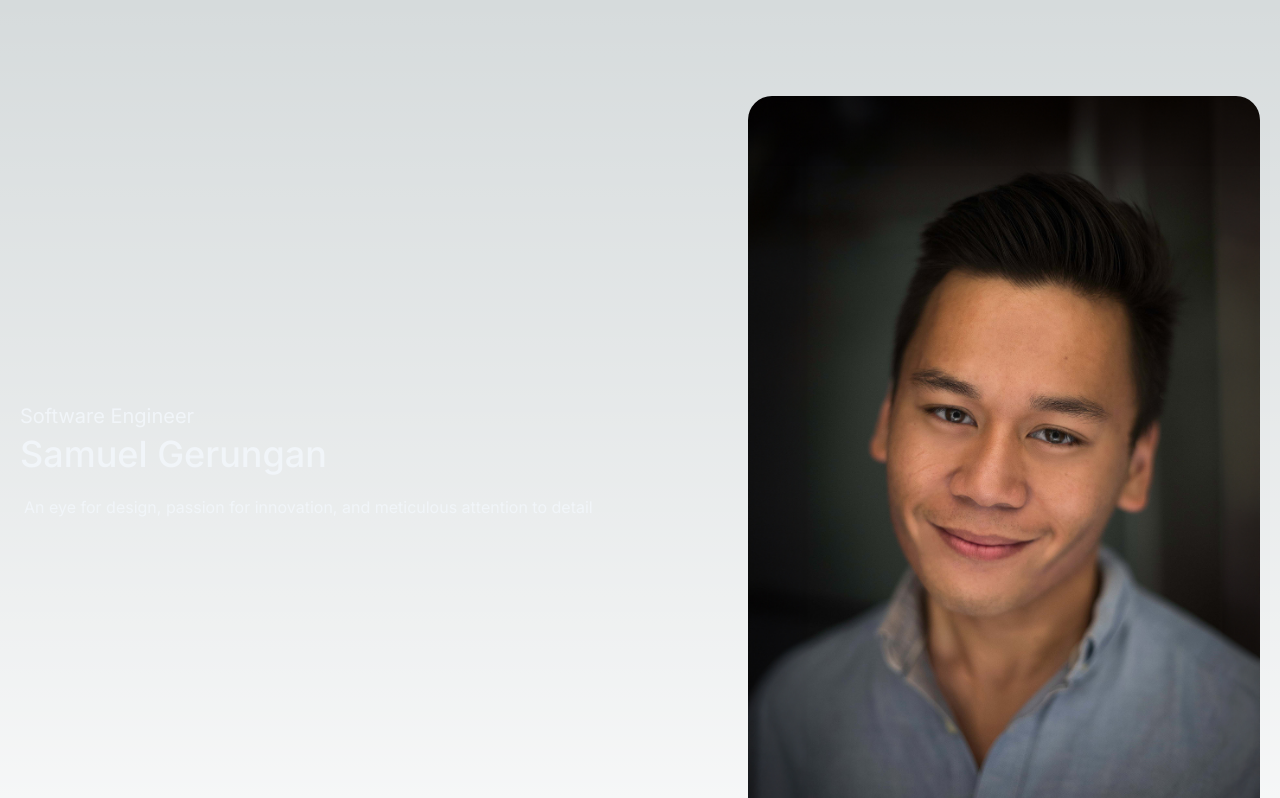
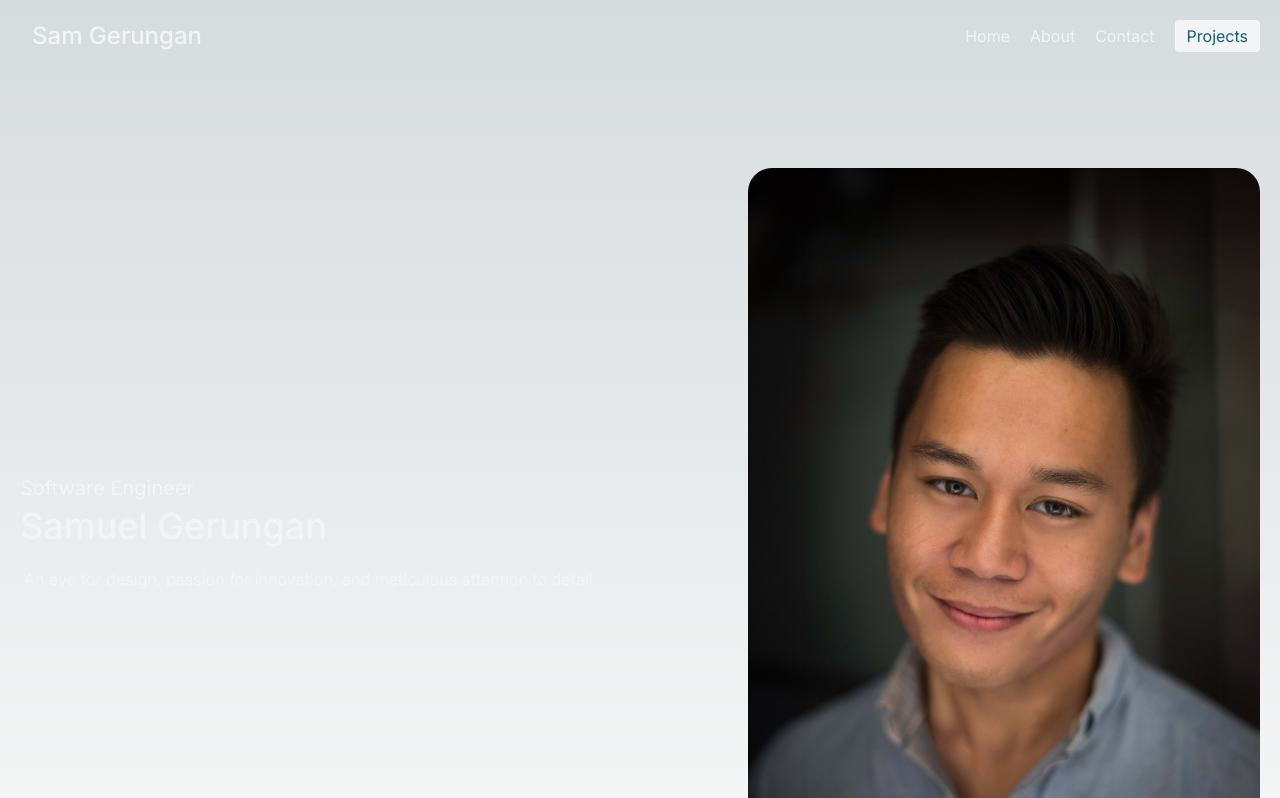
Before and after one commit to Sam-T-G/sam-modern-portfolio, a Next.js app: page / in a window 1280 px wide. Shown: the top 798 px of the page. Built offline with nearby package versions, Linux system fonts and the light colour scheme.

Commit message:
Update layout.tsx

```diff
--- a/src/app/layout.tsx
+++ b/src/app/layout.tsx
@@ -1,6 +1,7 @@
 import type { Metadata } from "next";
 import { Inter } from "next/font/google";
 import "./globals.css";
+import Navbar from "./components/Navbar";
 
 const inter = Inter({ subsets: ["latin"] });
 
@@ -16,7 +17,10 @@
 }>) {
   return (
     <html lang="en">
-      <body className={inter.className}>{children}</body>
+      <body className={inter.className}>
+        <Navbar />
+        {children}
+      </body>
     </html>
   );
 }
```
